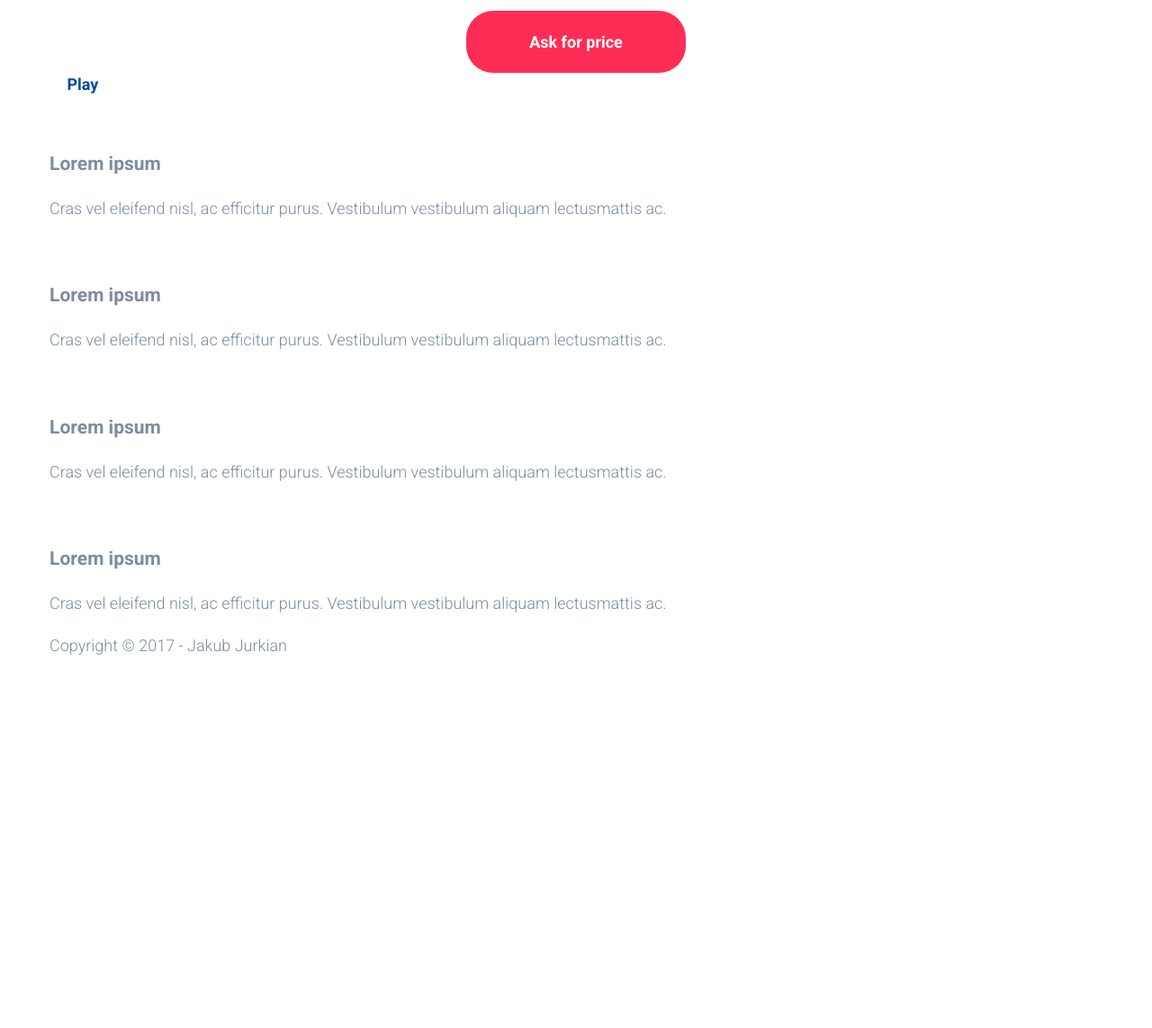
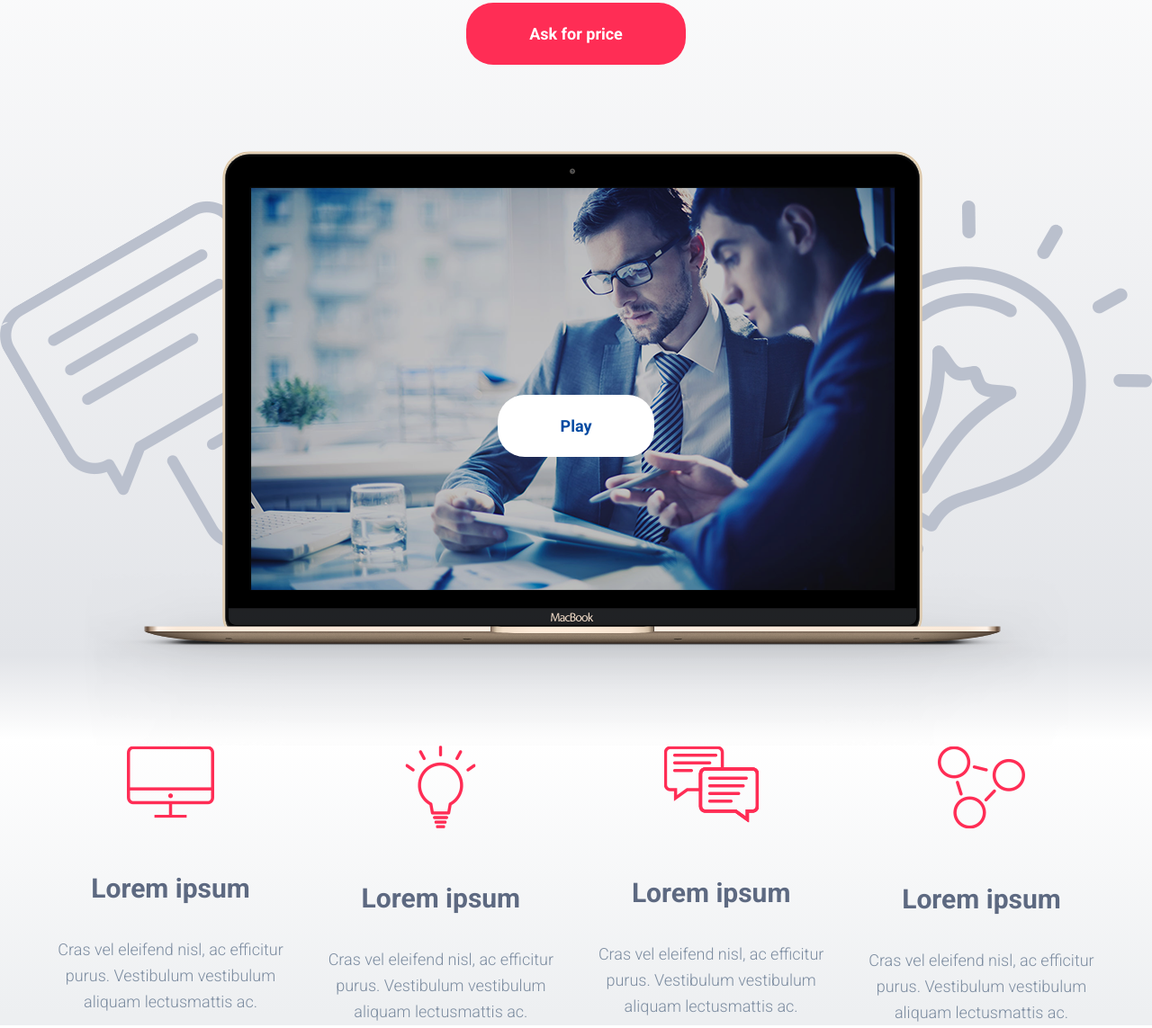
Before and after one commit to KrzysiekSiek/Szablon-PSD-1-CSS, a plain HTML site: page index.html in a window 1280 px wide. Shown: the part 443-1586 px from the top of the page at 90% size. Before the commit the page ends 1194 px from the top, so only its background shows below. Drawn offline with Linux system fonts and the light colour scheme.

Commit message:
kolejne poprawki 2

```diff
--- a/css/style.css
+++ b/css/style.css
@@ -25,7 +25,7 @@ img {
 	color: #0149a1;
 	background: #fff;
 	font-size: 18px;
-	line-height: 2.6em;
+	line-height: 1.2em;
 	font-weight: 700;
 	border-radius: 30px;
 }
@@ -111,6 +111,10 @@ img {
 
 /* Page section */
 
+.page-section {
+  background-image: linear-gradient(to top, #edeff1 0%, #edeff1 1%, #ffffff 24%, #e2e4e8 31%, #ffffff 100%);
+}
+
 /* Section header */
 .intro-section__section-header {
 	text-align: center;
@@ -136,4 +140,79 @@ img {
 .intro-section__intro-cta {
 	text-align: center;
 	margin-top: 105px;
+	margin-bottom: 115px;
 }
+
+/* Intro Video */
+
+.intro-section__intro-video{
+	max-width: 1330px;
+	width: 100%;
+	margin: 0 auto;
+	background: url('../img/message-icon.png') no-repeat left 55px,  url('../img/light-icon.png') no-repeat right 55px;
+}
+
+/* Intro Video Image*/
+
+.intro-section__intro-video__image{
+	display: flex;
+	justify-content: center;
+	align-items: center;
+	max-width: 1094px;
+	width:100%;
+	margin: 0 auto;
+	position: relative;
+}
+
+.intro-section__intro-video__image .btn {
+	position: absolute;
+	margin-top: -50px;
+}
+
+/* Sekcja feature boxes*/
+.intro-section__feature-boxes{
+ margin: auto;
+}
+
+.intro-section__feature-boxes > .container{
+	display: flex;
+	justify-content: space-between;
+
+
+}
+
+.intro-section__feature-boxes__box{
+	flex-basis: 23%;
+	text-align: center;
+}
+
+.intro-section__feature-boxes__box img {
+	margin-bottom: 15px;
+
+
+}
+
+.intro-section__feature-boxes h3 {
+	margin-top: 20px
+	margin-bottom: 25px;
+	color: #5d6981;
+	font-family: Roboto;
+	font-size: 30px;
+	font-weight: 700;
+	line-height: 48px;
+}
+
+.intro-section__feature-boxes p {
+	margin: 0;
+}
+
+/* footer*/
+.page-footer {
+	padding: 20px 0;
+	text-align: center;
+}
+
+.page-footer p {
+	margin: 0;
+
+}
--- a/index.html
+++ b/index.html
@@ -53,7 +53,8 @@
 		</div>
 
 		<div class="intro-section__intro-video">
-			<img src="" alt="">
+			<div class="intro-section__intro-video__image">
+			<img src="img/macbook.png" alt="mackbook img">
 			<a href="#" class="btn intro-section__intro-video--btn-default">
 				Play
 				<span class="intro-section__intro-video--play-icon"></span>
@@ -63,22 +64,22 @@
 		<div class="intro-section__feature-boxes">
 			<div class="container">
 				<div class="intro-section__feature-boxes__box">
-					<img src="" alt="">
+					<img src="img/icon-1.png" alt="">
 					<h3>Lorem ipsum</h3>
 					<p>Cras vel eleifend nisl, ac efficitur purus. Vestibulum vestibulum aliquam lectusmattis ac.</p>
 				</div>
 				<div class="intro-section__feature-boxes__box">
-					<img src="" alt="">
+					<img src="img/icon-2.png" alt="">
 					<h3>Lorem ipsum</h3>
 					<p>Cras vel eleifend nisl, ac efficitur purus. Vestibulum vestibulum aliquam lectusmattis ac.</p>
 				</div>
 					<div class="intro-section__feature-boxes__box">
-					<img src="" alt="">
+					<img src="img/icon-3.png" alt="">
 					<h3>Lorem ipsum</h3>
 					<p>Cras vel eleifend nisl, ac efficitur purus. Vestibulum vestibulum aliquam lectusmattis ac.</p>
 				</div>
 					<div class="intro-section__feature-boxes__box">
-					<img src="" alt="">
+					<img src="img/icon-4.png" alt="">
 					<h3>Lorem ipsum</h3>
 					<p>Cras vel eleifend nisl, ac efficitur purus. Vestibulum vestibulum aliquam lectusmattis ac.</p>
 				</div>
```
Also changed, not shown: img/icon-1.png (added), img/icon-2.png (added), img/icon-3.png (added), img/icon-4.png (added), img/light-icon.png (added), img/macbook.png (added), img/message-icon.png (added).
